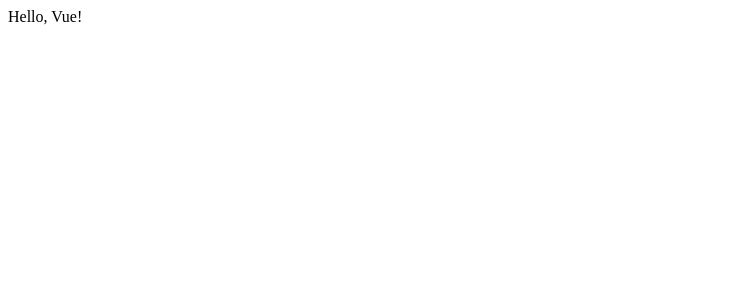
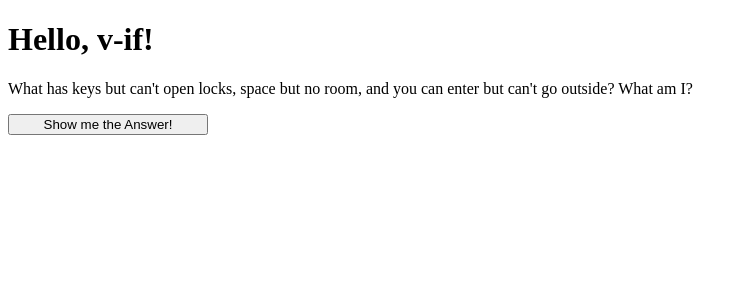
Before and after one commit to LdChambers/learn-vue-3-with-Landen, a Vue app: page / in a window 1280 px wide. Shown: the top 300 px of the page, without its empty margins (0-747 px from the left). Built offline with nearby package versions, Linux system fonts and the light colour scheme.

Commit message:
Conditional Rendering

```diff
--- a/src/App.vue
+++ b/src/App.vue
@@ -1,13 +1,33 @@
 <template>
-  <div>
-    Hello, Vue!
-  </div>
+  <h1>{{ message }}</h1>
+  <p>
+    What has keys but can't open locks, space but no room, and you can enter but
+    can't go outside? What am I?
+  </p>
+
+  <button style="width: 200px" @click="showAnswer = !showAnswer">
+    {{  !showAnswer ? 'Show me the Answer!' : 'Hide the Answer' }}
+  </button>
+
+ <div v-if="showAnswer">A keyboard. </div>
+ <div v-show="showAnswer">A keyboard. </div>
+
+
+ <!-- <div v-if="Math.random() > 0.5">
+  Now you see me!
+ </div>
+
+  <div v-else>
+    Now you don't!
+  </div> -->
 </template>
 
 <script setup>
+import { ref } from 'vue'
 
+let message = ref('Hello, v-if!')
+
+let showAnswer = ref(false)
 </script>
 
-<style lang="scss" scoped>
-
-</style>
+<style scoped></style>
```
